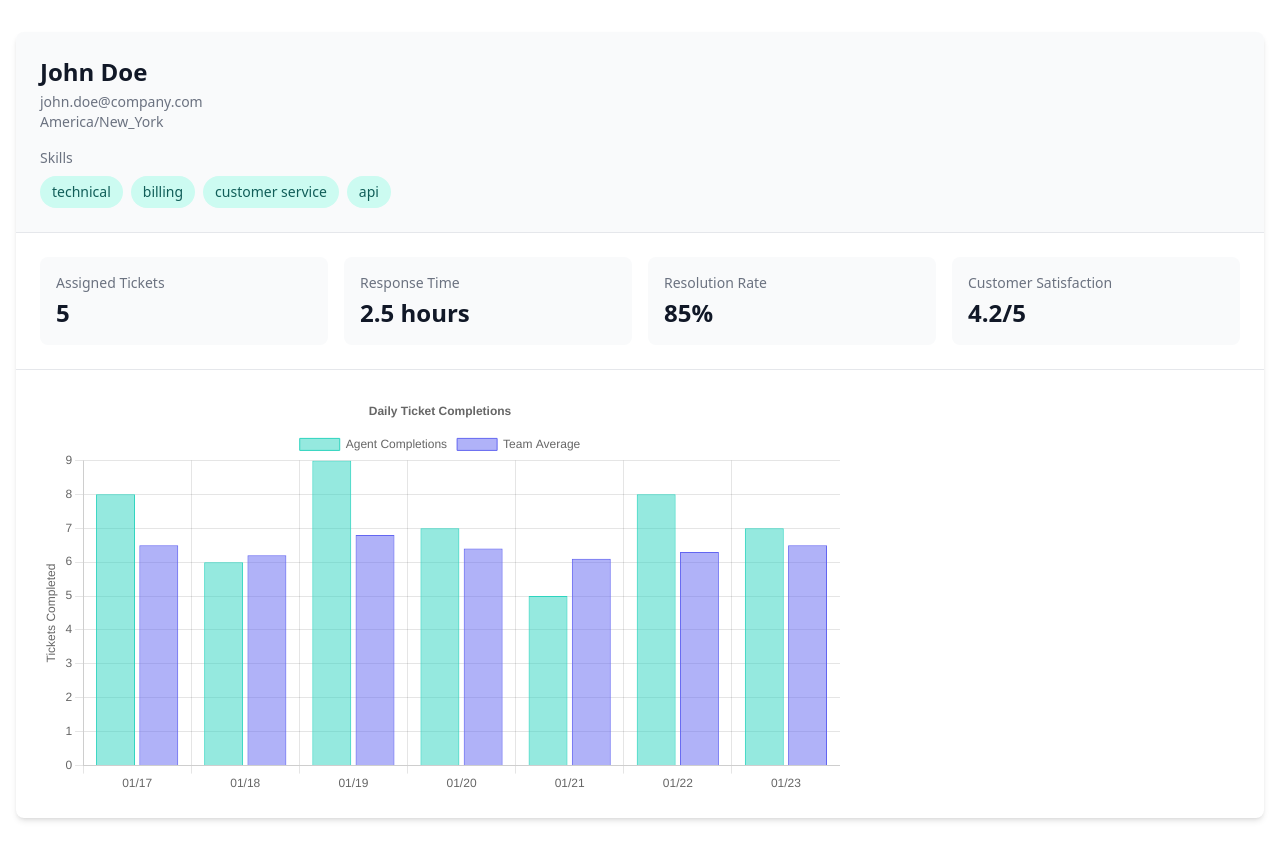
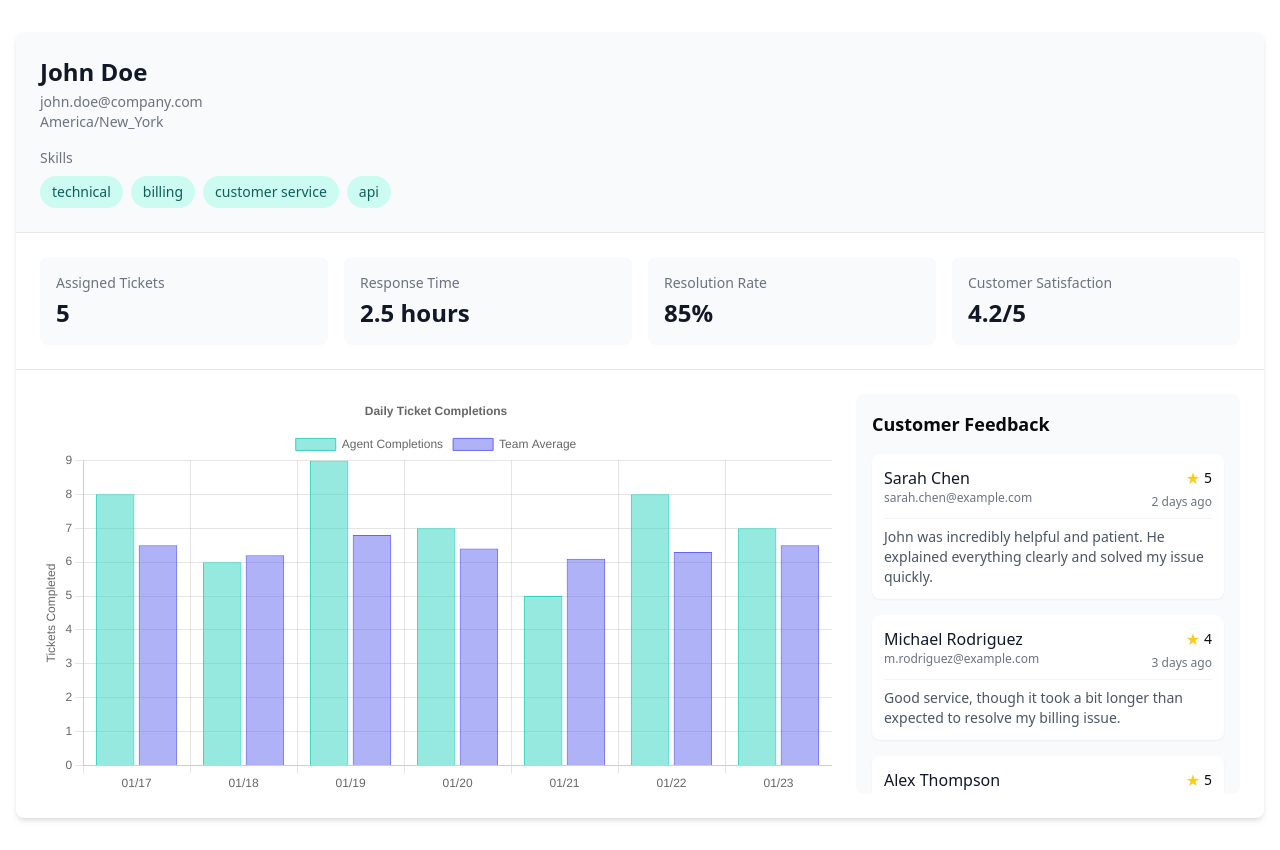
Before and after one commit to arpankg/zendesk-clone, a React (Vite) app: page /admin/agent/1 in a window 1280 px wide. Built offline with nearby package versions, Linux system fonts and the light colour scheme; no server answers; what city-timezones would draw is missing.

Commit message:
finalized Agent Details page UI

```diff
--- a/src/pages/AgentDetails.tsx
+++ b/src/pages/AgentDetails.tsx
@@ -21,6 +21,80 @@ ChartJS.register(
 
 const AgentDetails = () => {
   const { id } = useParams<{ id: string }>()
+
+  // Dummy feedback data
+  const dummyFeedback = [
+    {
+      id: '1',
+      rating: 5,
+      date: '2 days ago',
+      comment: "John was incredibly helpful and patient. He explained everything clearly and solved my issue quickly.",
+      customer: {
+        name: "Sarah Chen",
+        email: "sarah.chen@example.com"
+      }
+    },
+    {
+      id: '2',
+      rating: 4,
+      date: '3 days ago',
+      comment: "Good service, though it took a bit longer than expected to resolve my billing issue.",
+      customer: {
+        name: "Michael Rodriguez",
+        email: "m.rodriguez@example.com"
+      }
+    },
+    {
+      id: '3',
+      rating: 5,
+      date: '4 days ago',
+      comment: "Excellent technical support! Fixed my API integration problems in minutes.",
+      customer: {
+        name: "Alex Thompson",
+        email: "alex.t@example.com"
+      }
+    },
+    {
+      id: '4',
+      rating: 3,
+      date: '5 days ago',
+      comment: "Decent support, but had to explain my problem multiple times.",
+      customer: {
+        name: "Emma Wilson",
+        email: "emma.w@example.com"
+      }
+    },
+    {
+      id: '5',
+      rating: 5,
+      date: '1 week ago',
+      comment: "Very knowledgeable about the product. Helped me understand the root cause of the issue.",
+      customer: {
+        name: "David Kumar",
+        email: "d.kumar@example.com"
+      }
+    },
+    {
+      id: '6',
+      rating: 4,
+      date: '1 week ago',
+      comment: "Quick response and professional service. Would recommend.",
+      customer: {
+        name: "Lisa Park",
+        email: "lisa.park@example.com"
+      }
+    },
+    {
+      id: '7',
+      rating: 5,
+      date: '1 week ago',
+      comment: "Went above and beyond to help me with a complex technical issue.",
+      customer: {
+        name: "James Mitchell",
+        email: "j.mitchell@example.com"
+      }
+    }
+  ]
 
   // Dummy data for now
   const agentData = {
@@ -78,6 +152,7 @@ const AgentDetails = () => {
 
   const chartOptions = {
     responsive: true,
+    maintainAspectRatio: false,
     plugins: {
       legend: {
         position: 'top' as const,
@@ -157,11 +232,37 @@ const AgentDetails = () => {
           </div>
         </div>
 
-        {/* Chart Section */}
+        {/* Chart and Feedback Section */}
         <div className="p-6">
-          <div className="bg-white rounded-lg">
-            <div className="h-[400px]">
-              <Bar options={chartOptions} data={chartData} />
+          <div className="grid grid-cols-3 gap-6">
+            {/* Chart Section - 2/3 width */}
+            <div className="col-span-2 bg-white rounded-lg">
+              <div className="h-[400px]">
+                <Bar options={chartOptions} data={chartData} />
+              </div>
+            </div>
+
+            {/* Feedback Section - 1/3 width */}
+            <div className="h-[400px] overflow-y-auto bg-gray-50 rounded-lg p-4">
+              <h3 className="text-lg font-semibold mb-4">Customer Feedback</h3>
+              {dummyFeedback.map((feedback) => (
+                <div key={feedback.id} className="mb-4 p-3 bg-white rounded-lg shadow-sm">
+                  <div className="flex justify-between items-start mb-2">
+                    <div>
+                      <div className="font-medium text-gray-900">{feedback.customer.name}</div>
+                      <div className="text-xs text-gray-500">{feedback.customer.email}</div>
+                    </div>
+                    <div className="flex flex-col items-end">
+                      <div className="flex items-center">
+                        <span className="text-yellow-400">★</span>
+                        <span className="text-sm font-medium ml-1">{feedback.rating}</span>
+                      </div>
+                      <span className="text-xs text-gray-500 mt-1">{feedback.date}</span>
+                    </div>
+                  </div>
+                  <p className="text-sm text-gray-600 mt-2 border-t border-gray-100 pt-2">{feedback.comment}</p>
+                </div>
+              ))}
             </div>
           </div>
         </div>
```
